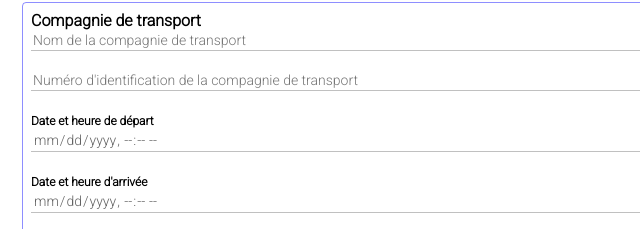
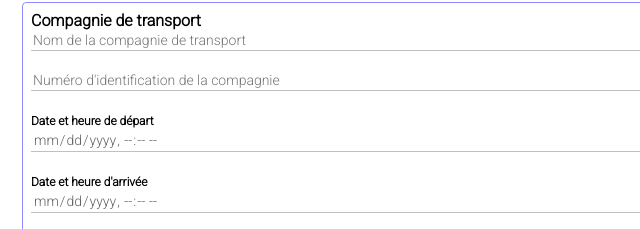
Before and after one commit to user10599/html-forms, a plain HTML site: page Forms/transfert.html in a window 1280 px wide. Shown: the part 2560-2789 px from the top of the page, 50-690 px from the left. Drawn offline with nearby package versions, Linux system fonts and the light colour scheme.

Commit message:
Update transfert.html

```diff
--- a/Forms/transfert.html
+++ b/Forms/transfert.html
@@ -131,7 +131,7 @@
             <section>
                 <span>Compagnie de transport</span>
                 <input type="text" name="" id="" placeholder="Nom de la compagnie de transport"><br>
-                <input type="text" name="" id="" placeholder="Numéro d'identification de la compagnie de transport"><br>
+                <input type="text" name="" id="" placeholder="Numéro d'identification de la compagnie"><br>
                 <label for="">Date et heure de d&eacute;part</label><br>
                 <input type="datetime-local" name="" id=""><br>
                 <label for="">Date et heure d'arriv&eacute;e</label><br>
```
